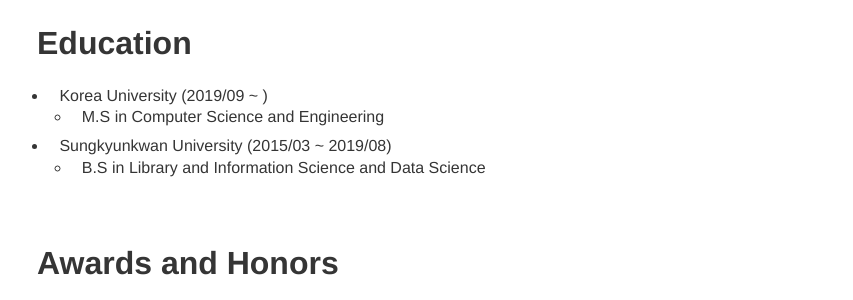
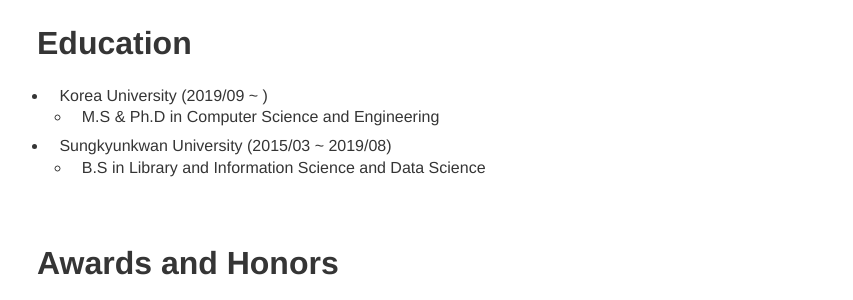
Before and after one commit to dlawjddn803/dlawjddn803.github.io, a Jekyll site: the page built from index.md, in a window 1280 px wide and 900 px high, scrolled down 593 px. Shown: the part 152-452 px from the top of the window, without its empty margins (203-1056 px from the left). Built offline with Jekyll 4.4.1, drawn with Linux system fonts in a browser that asks for light colours; our own code applies the rules of GitHub Pages for plain Markdown files.

```diff
--- a/index.md
+++ b/index.md
@@ -24,7 +24,7 @@ Contact: dlawjddn803@gmail.com / wjddn803@korea.ac.kr
 
 # Education
 * Korea University (2019/09 ~ )
-  * M.S in Computer Science and Engineering
+  * M.S & Ph.D in Computer Science and Engineering
 
 * Sungkyunkwan University (2015/03 ~ 2019/08)
   * B.S in Library and Information Science and Data Science
```
